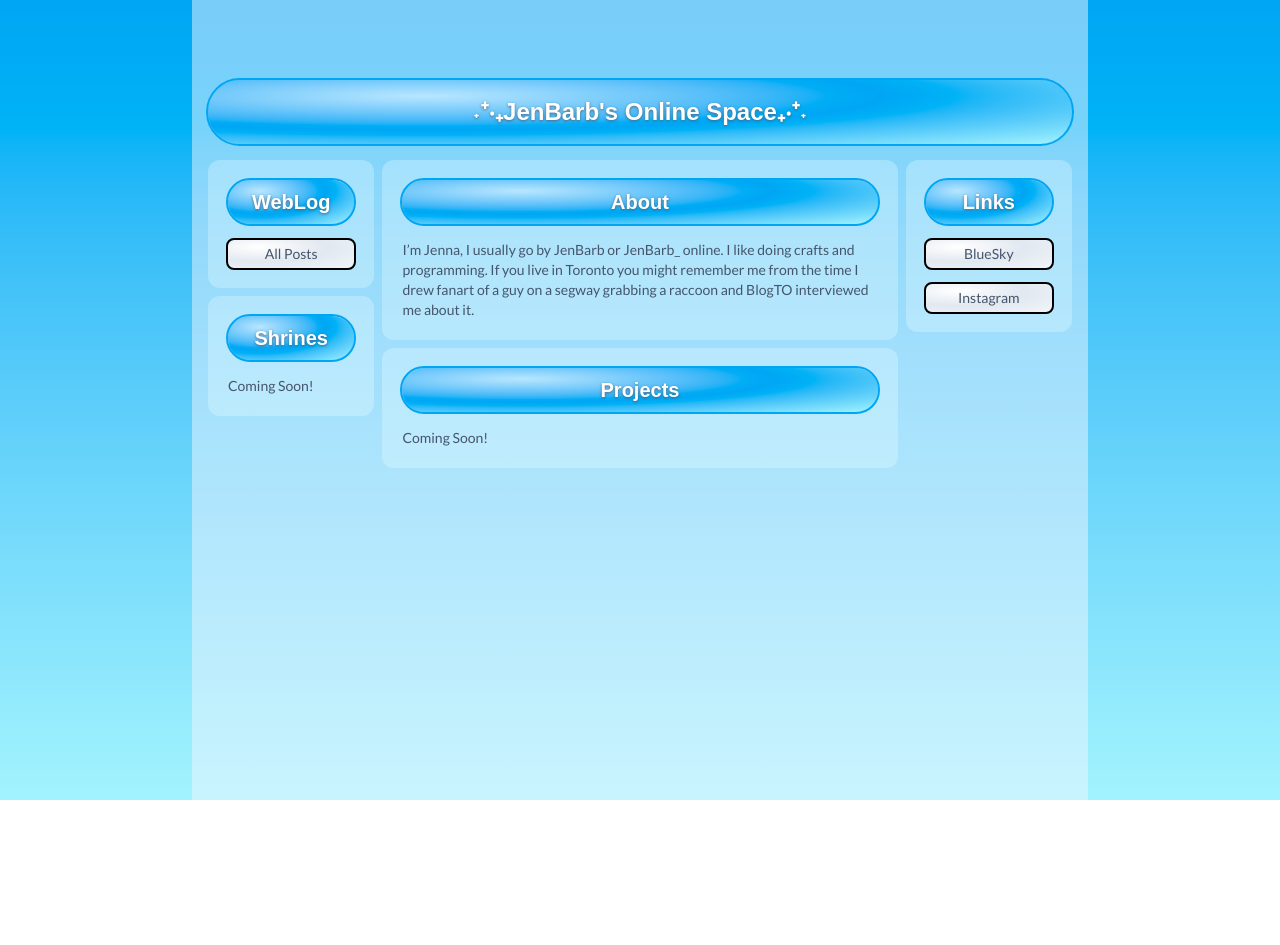
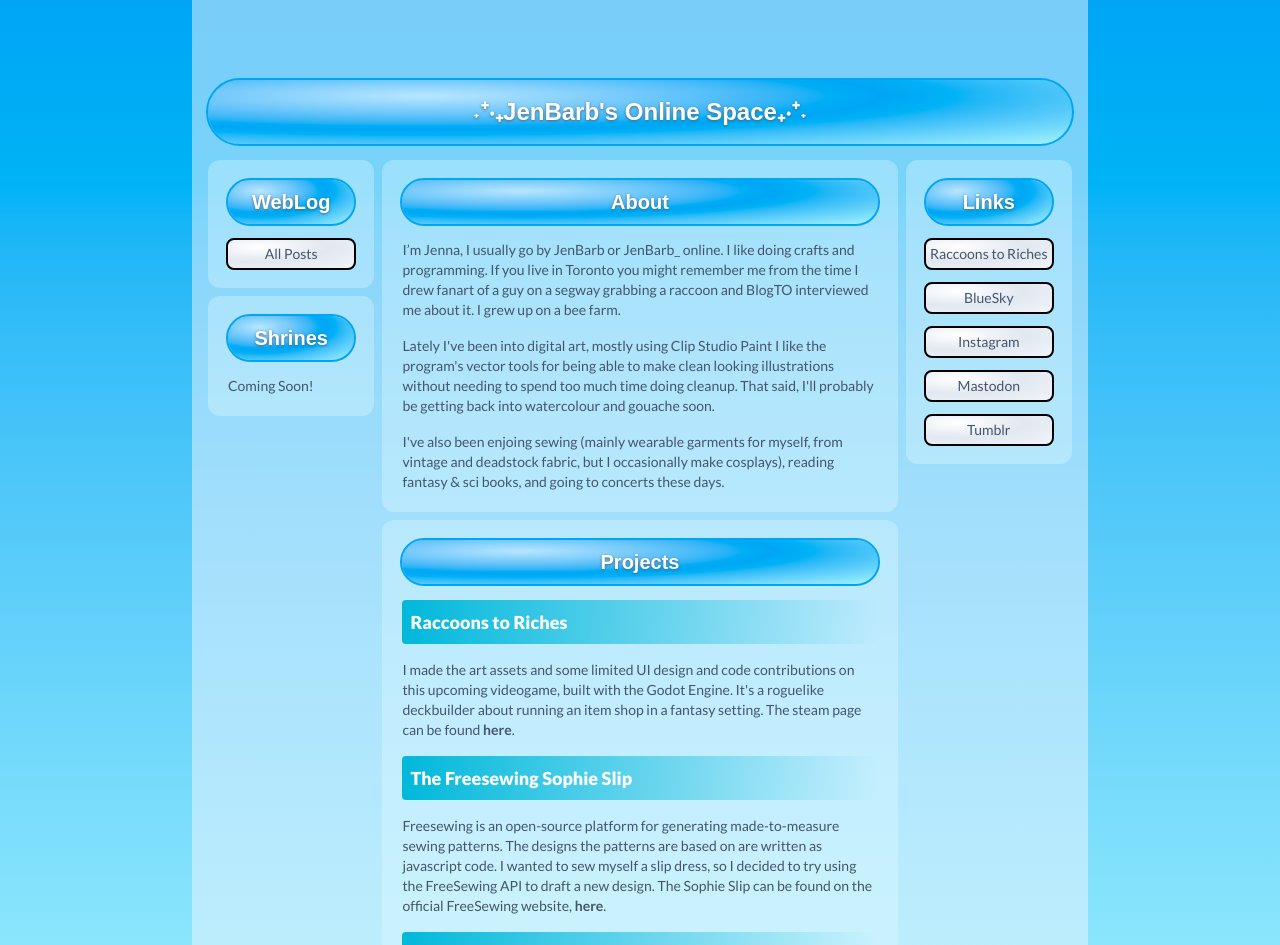
Before and after one commit to JennaBarbara/my-neocities, a Next.js app: page /home in a window 1280 px wide. Shown: the top 945 px of the page. Before the commit the page ends 800 px from the top, so only its background shows below. Built offline with nearby package versions, Linux system fonts and the light colour scheme; a web font is replaced by a local one.

Commit message:
new content

```diff
--- a/app/components/button.tsx
+++ b/app/components/button.tsx
@@ -15,7 +15,7 @@ export default function Button({children, className, onClick, disabled, size='md
 
     return (
       <button
-          className={`cursor-pointer z-50 outline-2 outline-black rounded-md bg-radial-[at_25%_25%] from-white via-slate-200 to-slate-100 disabled:opacity-50 ${padding} ${className}`}
+          className={`cursor-pointer z-50 outline-2 outline-black rounded-md bg-radial-[at_25%_25%] from-white via-slate-200 to-slate-100 hover:via-slate-100 hover:to-white disabled:opacity-50 ${padding} ${className}`}
           onClick={onClick}
           disabled={disabled}
        >
--- /dev/null
+++ b/app/components/sub-heading.tsx
@@ -0,0 +1,7 @@
+export default function SubHeading ( {text, className}:{text?: string , className?: string}  ) {
+
+    return (
+    <h1 className={`text-lg text-bold font-black text-white bg-linear-to-r from-cyan-500 to-lime-500/0 rounded-sm p-2 ${className}`}>
+       {text}
+    </h1>)
+}
--- a/app/home/page.tsx
+++ b/app/home/page.tsx
@@ -4,6 +4,7 @@ import Image from "next/image";
 import Card from '@/app/components/card'
 import Button from "@/app/components/button"
 import Heading from "@/app/components/heading"
+import SubHeading from "../components/sub-heading"
 import { getWeblogPath } from "./weblog/path";
 import { redirect, RedirectType } from 'next/navigation'
 
@@ -39,12 +40,37 @@ export default function Home() {
         <Card
             title="About"
         >
-        I’m Jenna, I usually go by JenBarb or JenBarb_ online. I like doing crafts and programming. If you live in Toronto you might remember me from the time I drew fanart of a guy on a segway grabbing a raccoon and BlogTO interviewed me about it.
+        <div className="flex flex-col gap-4">
+        <p>
+          I’m Jenna, I usually go by JenBarb or JenBarb_ online. I like doing crafts and programming. If you live in Toronto you might remember me from the time I drew fanart of a guy on a segway grabbing a raccoon and BlogTO interviewed me about it. I grew up on a bee farm.
+        </p>
+        <p>
+          Lately I&apos;ve been into digital art, mostly using Clip Studio Paint I like the program&apos;s vector tools for being able to make clean looking illustrations without needing to spend too much time doing cleanup. That said, I&apos;ll probably be getting back into watercolour and gouache soon.
+        </p>
+        <p>
+          I&apos;ve also been enjoing sewing (mainly wearable garments for myself, from vintage and deadstock fabric, but I occasionally make cosplays), reading fantasy & sci books, and going to concerts these days.
+        </p>
+
+        </div>
+
         </Card>
            <Card
             title="Projects"
         >
-                Coming Soon!
+          <div className="flex flex-col gap-4">
+            <SubHeading text="Raccoons to Riches" />
+            <p>
+              I made the art assets and some limited UI design and code contributions on this upcoming videogame, built with the Godot Engine. It&apos;s a roguelike deckbuilder about running an item shop in a fantasy setting. The steam page can be found <a className="text-slate-600 font-bold" href="https://store.steampowered.com/app/3778620/Raccoons_to_Riches/">here</a>.
+            </p>
+            <SubHeading text="The Freesewing Sophie Slip" />
+             <p>
+              Freesewing is an open-source platform for generating made-to-measure sewing patterns. The designs the patterns are based on are written as javascript code. I wanted to sew myself a slip dress, so I decided to try using the FreeSewing API to draft a new design. The Sophie Slip can be found on the official FreeSewing website,  <a className="text-slate-600 font-bold" href="https://freesewing.eu/designs/sophie/">here</a>.
+            </p>
+            <SubHeading text="L.A.D.Y. Radio Fan Animated Music Video" />
+             <p>
+              During the final COVID lockdown of 2022 I went into a sort of trance and tempararily learned how to animate and made a fan video for a song by the band TWRP. You can find it <a className="text-slate-600 font-bold" href="https://www.youtube.com/watch?v=EFQqJNu01BA">here</a>.
+            </p>
+          </div>
         </Card>
         </div>
 
@@ -53,6 +79,12 @@ export default function Home() {
            <Card
             title="Links"
             >
+            <Button
+              size="sm"
+              onClick={() => redirect("https://store.steampowered.com/app/3778620/Raccoons_to_Riches/", RedirectType.push)}
+              >
+              Raccoons to Riches
+            </Button>
             <Button
               size="sm"
               onClick={() => redirect("https://bsky.app/profile/jenbarb.bsky.social", RedirectType.push)}
@@ -65,7 +97,18 @@ export default function Home() {
               >
                 Instagram
             </Button>
-
+            <Button
+              size="sm"
+              onClick={() => redirect("https://mastodon.art/@JenBarb_", RedirectType.push)}
+              >
+                Mastodon
+            </Button>
+            <Button
+              size="sm"
+              onClick={() => redirect("https://www.tumblr.com/jenbarb", RedirectType.push)}
+              >
+                Tumblr
+            </Button>
         </Card>
 
         </div>
--- a/app/home/weblog/page.tsx
+++ b/app/home/weblog/page.tsx
@@ -6,9 +6,15 @@ import Button from "@/app/components/button"
 import { getHomePath } from "../path"
 import { redirect, RedirectType } from 'next/navigation'
 import { posts } from '@/app/home/weblog/posts'
+import JsxParser from 'react-jsx-parser'
 
-export default function Home() {
+export default function Weblog() {
 
+    const dateDisplayOptions: Intl.DateTimeFormatOptions  = {
+        year: "numeric",
+        month: "long",
+        day: "numeric",
+    };
 
   return (
   <>
@@ -17,14 +23,15 @@ export default function Home() {
 
         {/* main section */}
         <div  className="col-span-1 md:col-span-4 flex flex-col content-start gap-2">
-
             {posts.map((post, key) => (
                 <Card  title={post.title}
                     key={`post-${key}`}
                 >
-                {post.content}
+                    <JsxParser
+                        jsx={post.content}
+                    />
+                    <p>{`posted: ${new Date(post.date).toLocaleDateString("en-US", dateDisplayOptions)}`}</p>
             </Card>
-
             ))}
         </div>
         {/* right section */}
--- a/app/home/weblog/posts.tsx
+++ b/app/home/weblog/posts.tsx
@@ -2,10 +2,12 @@
 
 export const posts =
         [
+
             {
                 "id":"1",
+                "date":"11/13/2025",
                 "title": "First Post",
-                "content": "test post, please ignore",
+                "content": "<p>I just made a Frutiger Aero inspired website.</p><p>I'm going to be using this space to post my thoughts and opinions.</p><p>Please look forward to it.</p> ",
                 "tags": ["Rambling"]
             }
 
--- a/package.json
+++ b/package.json
@@ -12,7 +12,8 @@
     "framer-motion": "^12.23.24",
     "next": "16.0.1",
     "react": "19.2.0",
-    "react-dom": "19.2.0"
+    "react-dom": "19.2.0",
+    "react-jsx-parser": "^2.4.1"
   },
   "devDependencies": {
     "@tailwindcss/postcss": "^4",
```
Also changed, not shown: 1 other file (tests, documents, lock files or other folders). Lines whose indentation alone changed are shown as unchanged.
